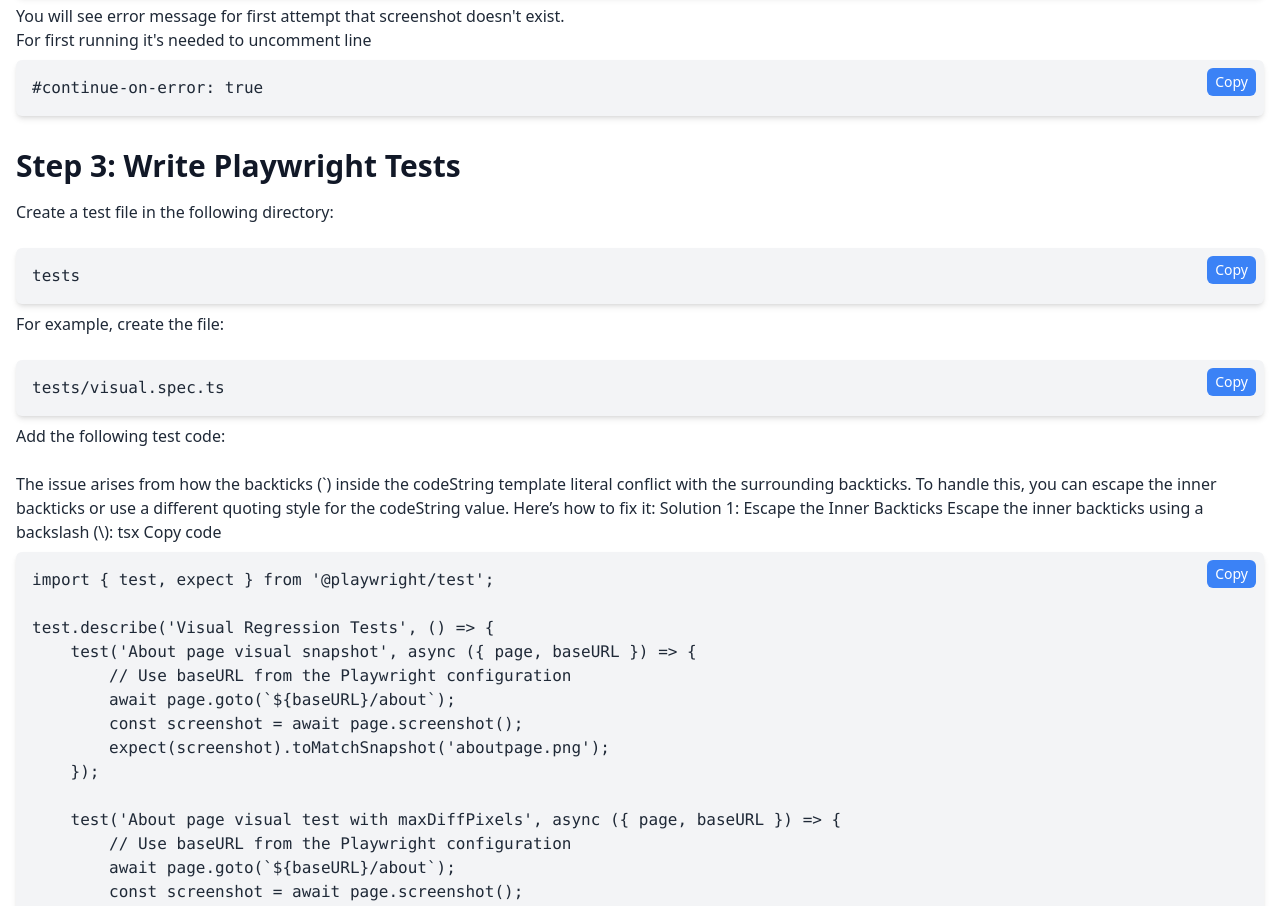
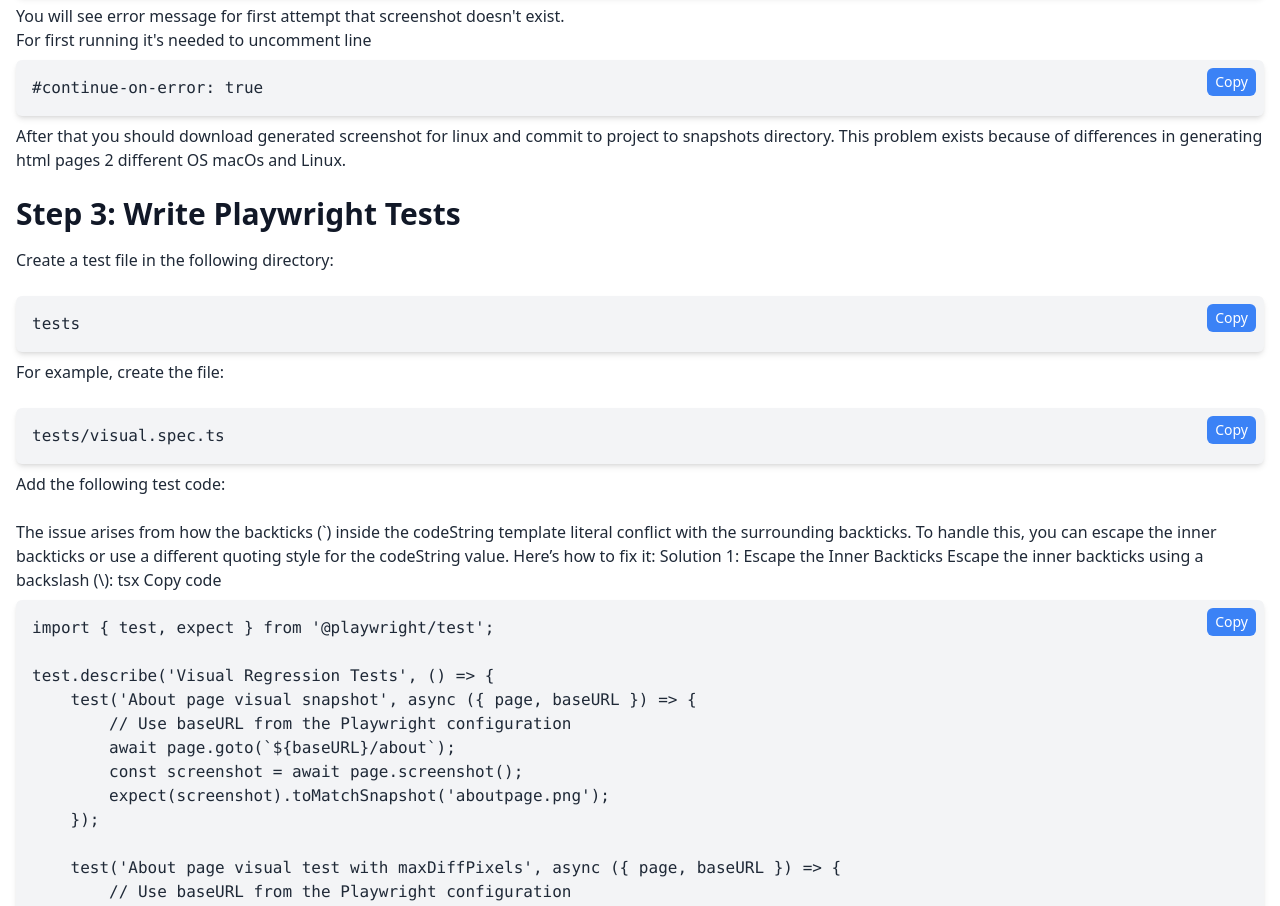
Before and after one commit to juvezz/sergeipetrukhin, a Next.js app: page /github-actions in a window 1280 px wide. Shown: the part 2040-2946 px from the top of the page. Built offline with nearby package versions, Linux system fonts and the light colour scheme.

Commit message:
adjust github actions post

```diff
--- a/src/app/github-actions/page.tsx
+++ b/src/app/github-actions/page.tsx
@@ -92,6 +92,8 @@
                 <p>You will see error message for first attempt that screenshot doesn&apos;t exist.</p>
                 <p>For first running it&apos;s needed to uncomment line</p>
                 <CodeBlock codeString={`#continue-on-error: true`} />
+                <p>After that you should download generated screenshot for linux and commit to project to snapshots directory.
+                    This problem exists because of differences in generating html pages 2 different OS macOs and Linux.</p>
             </div>
             <br></br>
             <h2 className="text-2xl md:text-3xl font-semibold mb-4 text-gray-900 dark:text-gray-100">Step 3: Write Playwright Tests</h2>
```
